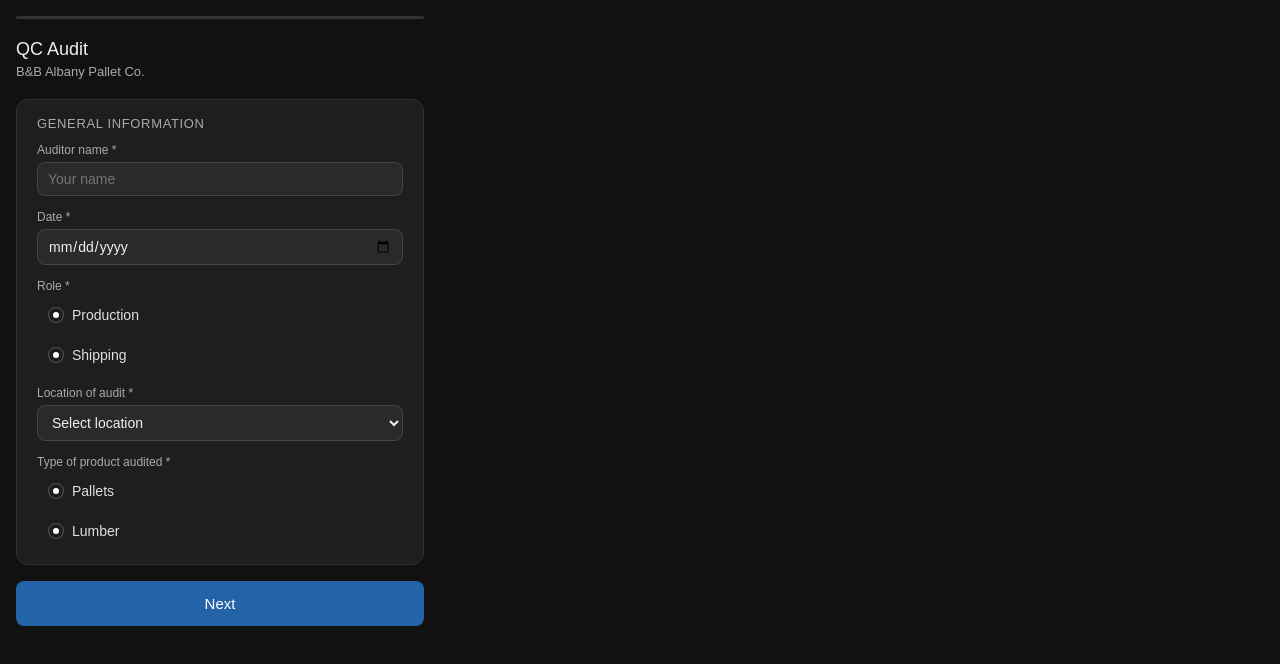
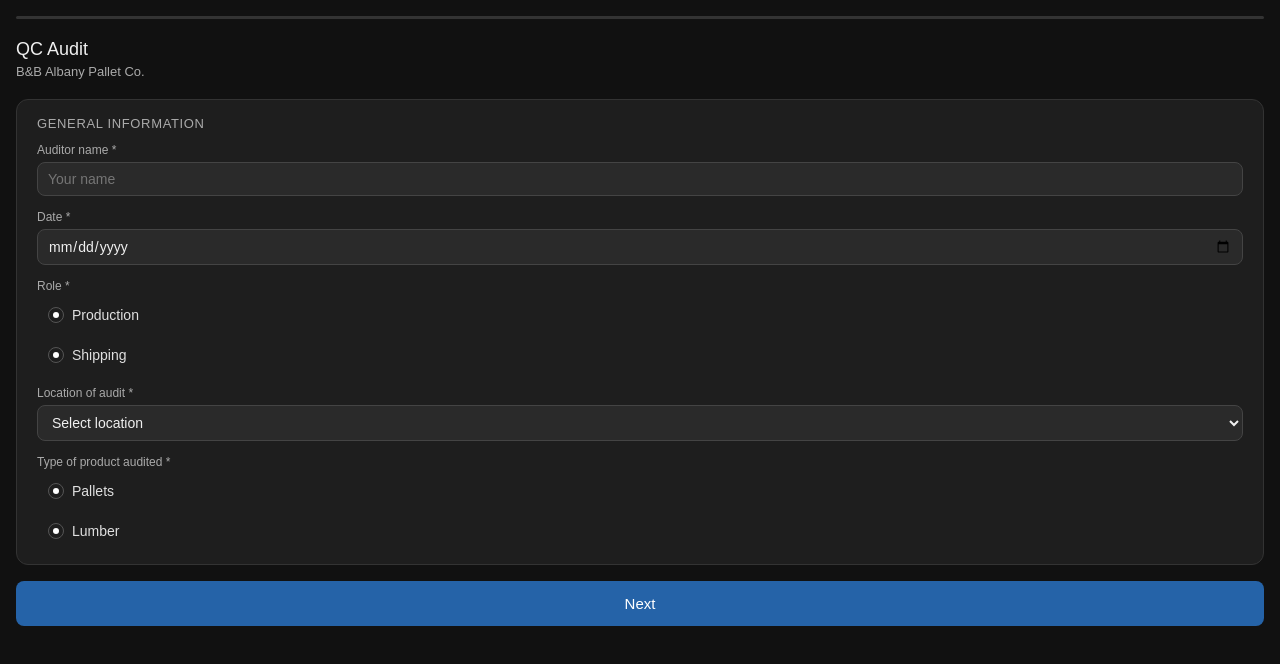
Before and after one commit to dorianorellanobbap/Quality-Control-Form, a plain HTML site: page index.html in a window 1280 px wide. Drawn offline with Linux system fonts and the light colour scheme.

Commit message:
Update index.html

```diff
--- a/index.html
+++ b/index.html
@@ -1,9 +1,10 @@
-
+<meta charset="UTF-8">
+<meta name="viewport" content="width=device-width, initial-scale=1.0">
 
 <style>
 *{box-sizing:border-box;margin:0;padding:0}
 body{background:#111;color:#f0f0f0;font-family:sans-serif}
-.app{padding:1rem;max-width:440px}
+.app{padding:1rem;max-width:100%;width:100%}
 h2{font-size:18px;font-weight:500;color:#f0f0f0;margin-bottom:4px}
 .sub{font-size:13px;color:#aaa;margin-bottom:1.25rem}
 .card{background:#1e1e1e;border:0.5px solid #333;border-radius:12px;padding:1rem 1.25rem;margin-bottom:.875rem}
```
